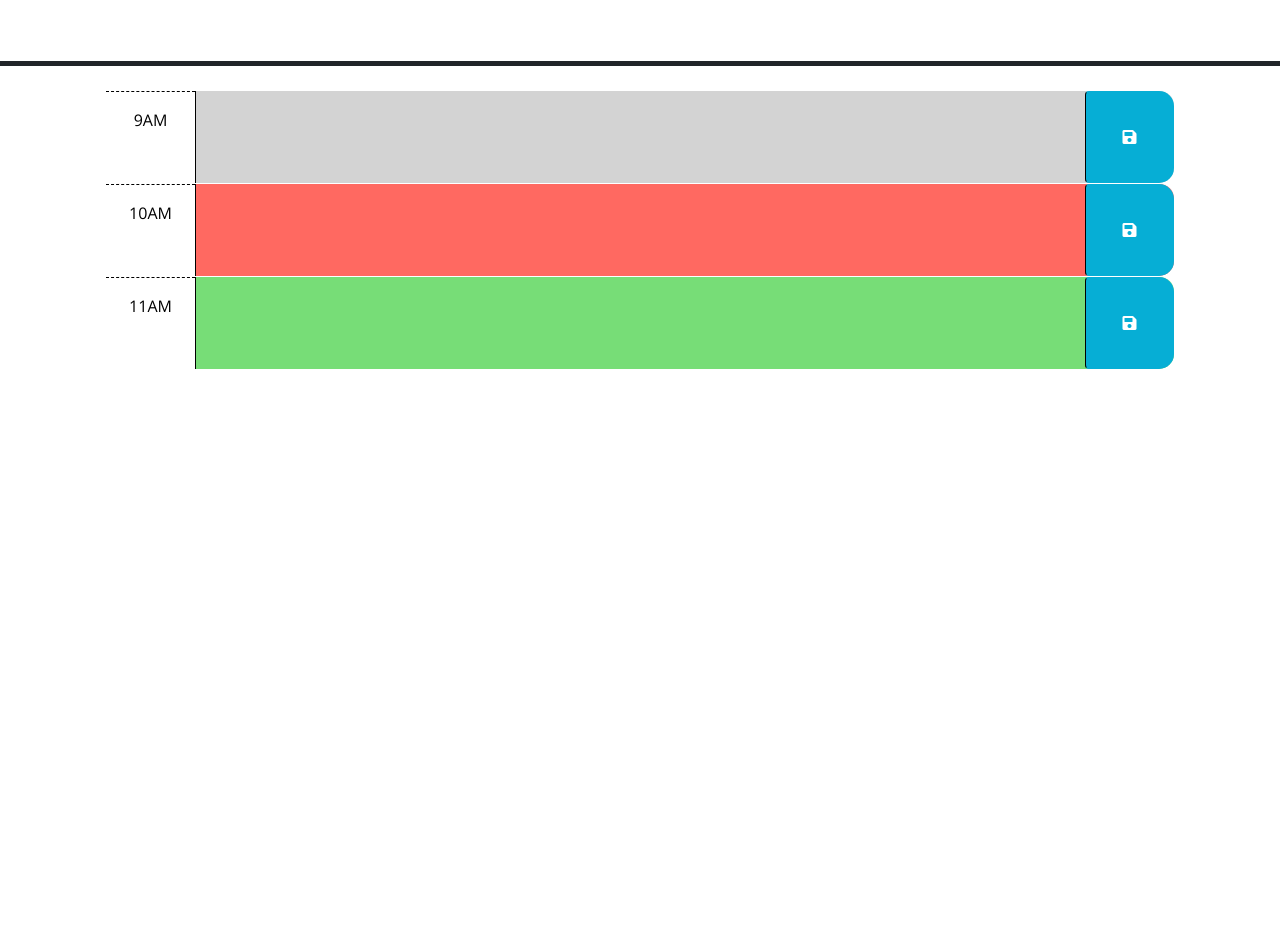
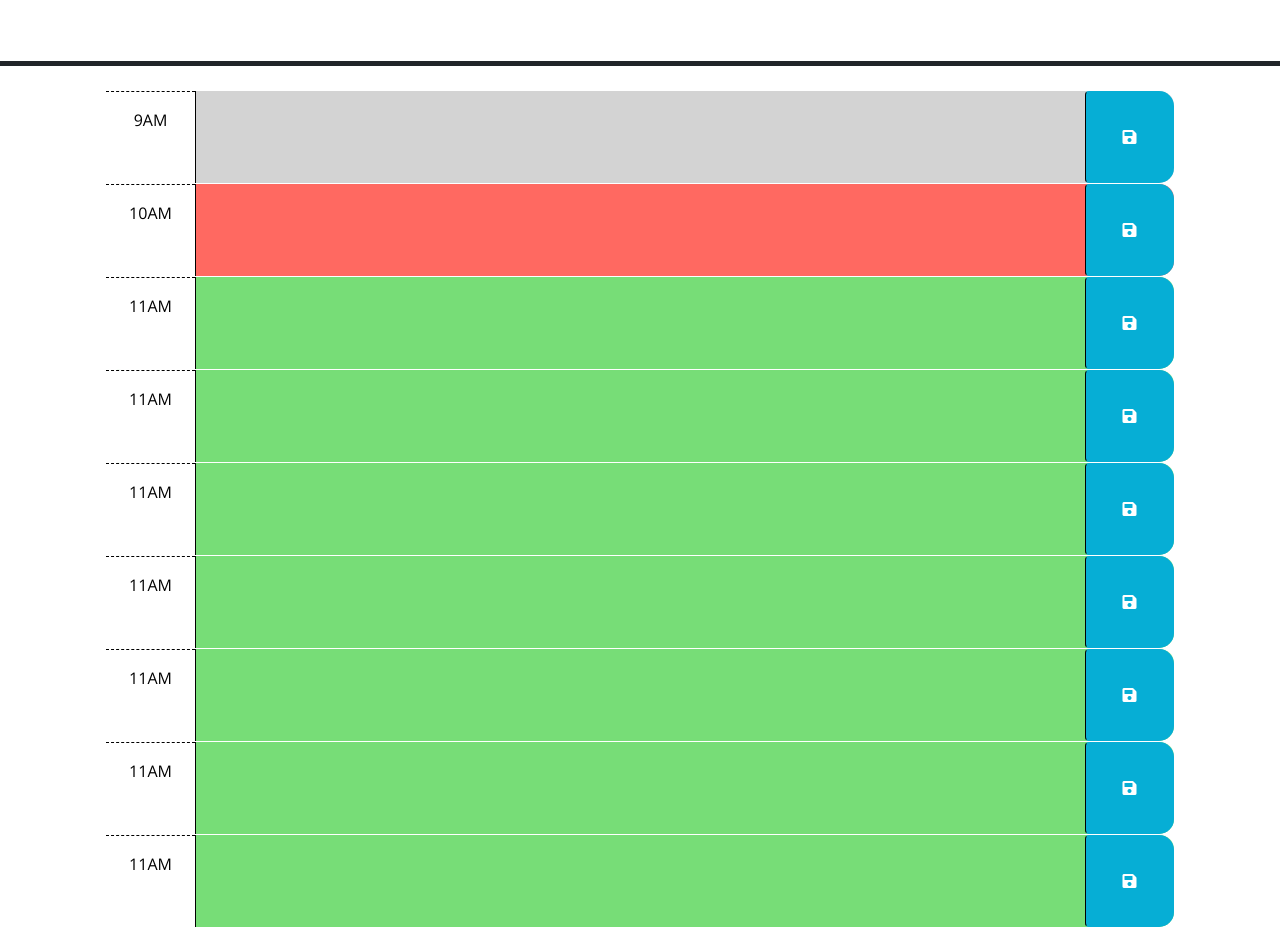
Before and after one commit to Evanilla57/barbie, a plain HTML site: page index.html in a window 1280 px wide. Shown: the part 166-1093 px from the top of the page. Before the commit the page ends 800 px from the top, so only its background shows below. Drawn offline with nearby package versions, Linux system fonts and the light colour scheme.

Commit message:
added divs for each hour from 12pm to 5pm

```diff
--- a/index.html
+++ b/index.html
@@ -66,6 +66,54 @@
         </button>
       </div>
 
+      <div id="hour-12" class="row time-block future">
+        <div class="col-2 col-md-1 hour text-center py-3">11AM</div>
+        <textarea class="col-8 col-md-10 description" rows="3"> </textarea>
+        <button class="btn saveBtn col-2 col-md-1" aria-label="save">
+          <i class="fas fa-save" aria-hidden="true"></i>
+        </button>
+      </div>
+
+      <div id="hour-13" class="row time-block future">
+        <div class="col-2 col-md-1 hour text-center py-3">11AM</div>
+        <textarea class="col-8 col-md-10 description" rows="3"> </textarea>
+        <button class="btn saveBtn col-2 col-md-1" aria-label="save">
+          <i class="fas fa-save" aria-hidden="true"></i>
+        </button>
+      </div>
+
+      <div id="hour-14" class="row time-block future">
+        <div class="col-2 col-md-1 hour text-center py-3">11AM</div>
+        <textarea class="col-8 col-md-10 description" rows="3"> </textarea>
+        <button class="btn saveBtn col-2 col-md-1" aria-label="save">
+          <i class="fas fa-save" aria-hidden="true"></i>
+        </button>
+      </div>
+
+      <div id="hour-15" class="row time-block future">
+        <div class="col-2 col-md-1 hour text-center py-3">11AM</div>
+        <textarea class="col-8 col-md-10 description" rows="3"> </textarea>
+        <button class="btn saveBtn col-2 col-md-1" aria-label="save">
+          <i class="fas fa-save" aria-hidden="true"></i>
+        </button>
+      </div>
+
+      <div id="hour-16" class="row time-block future">
+        <div class="col-2 col-md-1 hour text-center py-3">11AM</div>
+        <textarea class="col-8 col-md-10 description" rows="3"> </textarea>
+        <button class="btn saveBtn col-2 col-md-1" aria-label="save">
+          <i class="fas fa-save" aria-hidden="true"></i>
+        </button>
+      </div>
+
+      <div id="hour-17" class="row time-block future">
+        <div class="col-2 col-md-1 hour text-center py-3">11AM</div>
+        <textarea class="col-8 col-md-10 description" rows="3"> </textarea>
+        <button class="btn saveBtn col-2 col-md-1" aria-label="save">
+          <i class="fas fa-save" aria-hidden="true"></i>
+        </button>
+      </div>
+
     <script src="https://code.jquery.com/jquery-3.4.1.min.js"></script>
     <script
       src="https://cdn.jsdelivr.net/npm/dayjs@1.11.3/dayjs.min.js"
```
